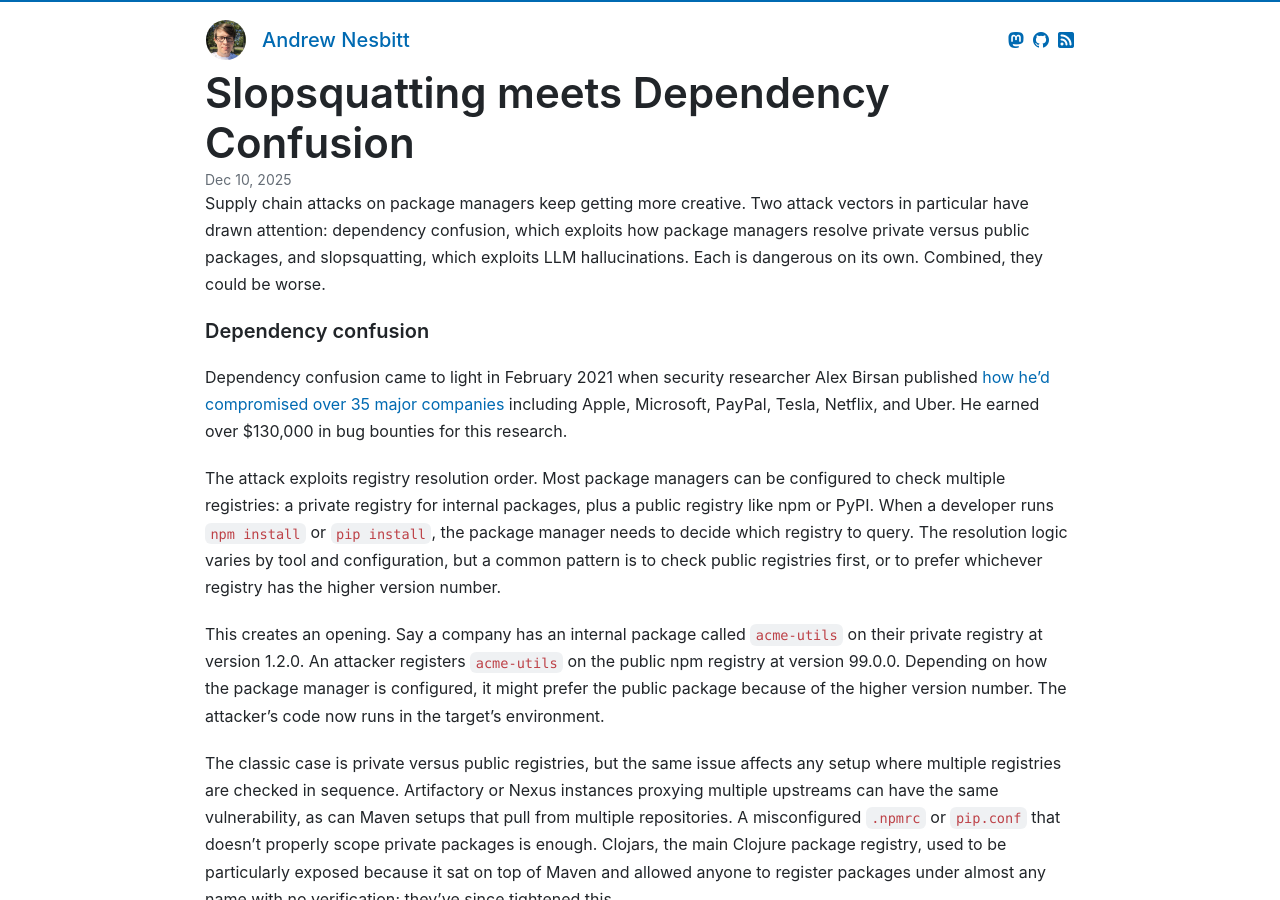
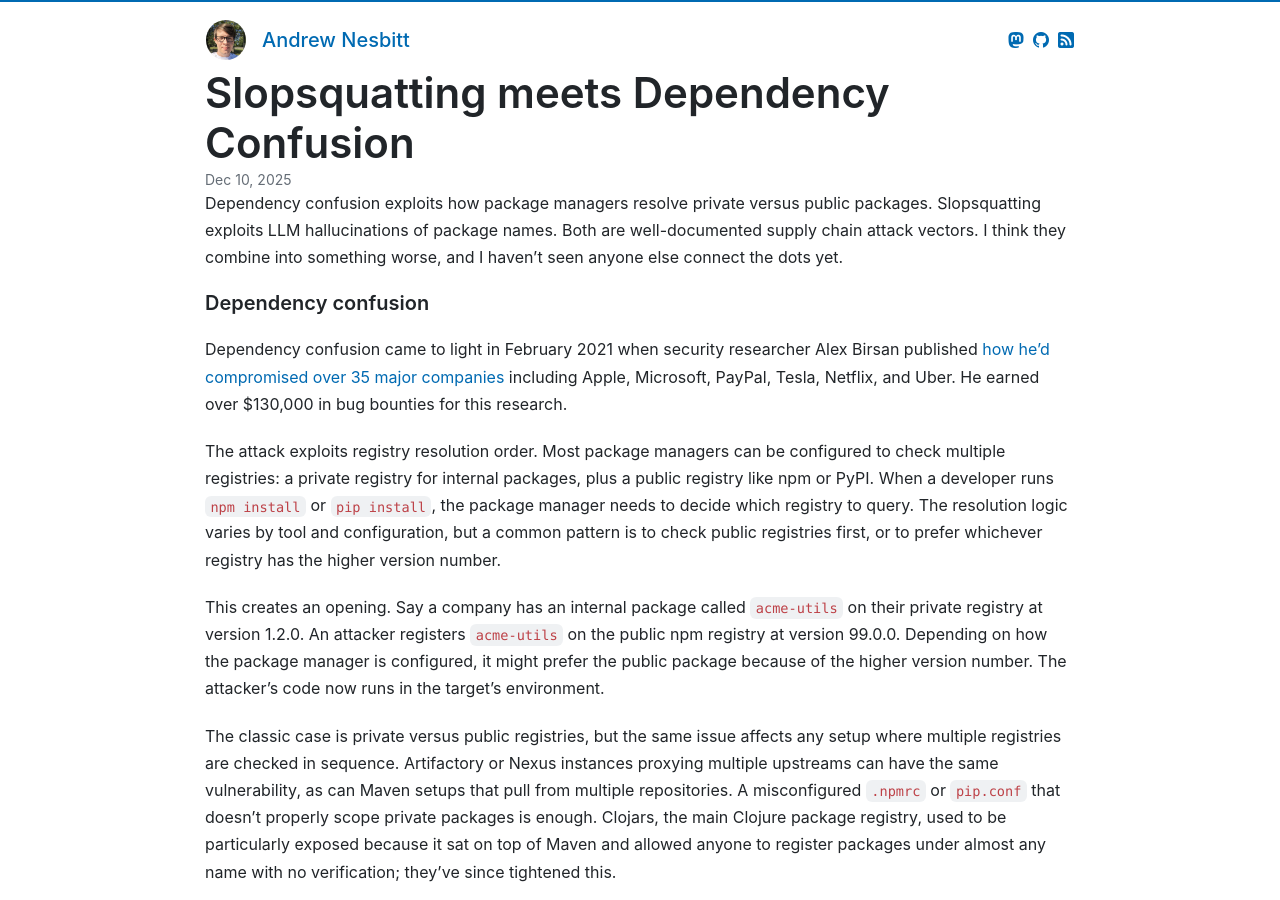
Before and after one commit to andrew/nesbitt.io, a Jekyll site: the page built from _posts/2025-12-10-slopsquatting-meets-dependency-confusion.md, in a window 1280 px wide and 900 px high. Built offline with Jekyll 4.4.1, drawn with Linux system fonts in a browser that asks for light colours.

Commit message:
Tweak intro of "Slopsquatting meets Dependency Confusion" post

```diff
--- a/_posts/2025-12-10-slopsquatting-meets-dependency-confusion.md
+++ b/_posts/2025-12-10-slopsquatting-meets-dependency-confusion.md
@@ -8,7 +8,7 @@
   - package-managers
 ---
 
-Supply chain attacks on package managers keep getting more creative. Two attack vectors in particular have drawn attention: dependency confusion, which exploits how package managers resolve private versus public packages, and slopsquatting, which exploits LLM hallucinations. Each is dangerous on its own. Combined, they could be worse.
+Dependency confusion exploits how package managers resolve private versus public packages. Slopsquatting exploits LLM hallucinations of package names. Both are well-documented supply chain attack vectors. I think they combine into something worse, and I haven't seen anyone else connect the dots yet.
 
 ### Dependency confusion
 
```
